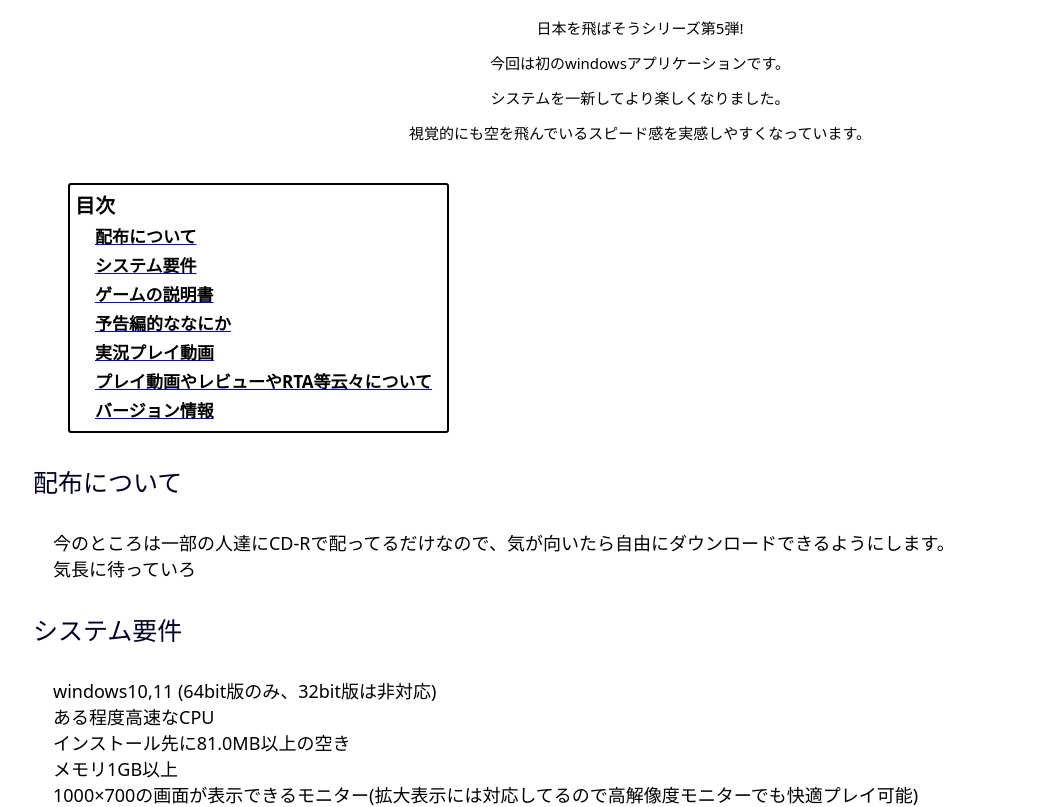
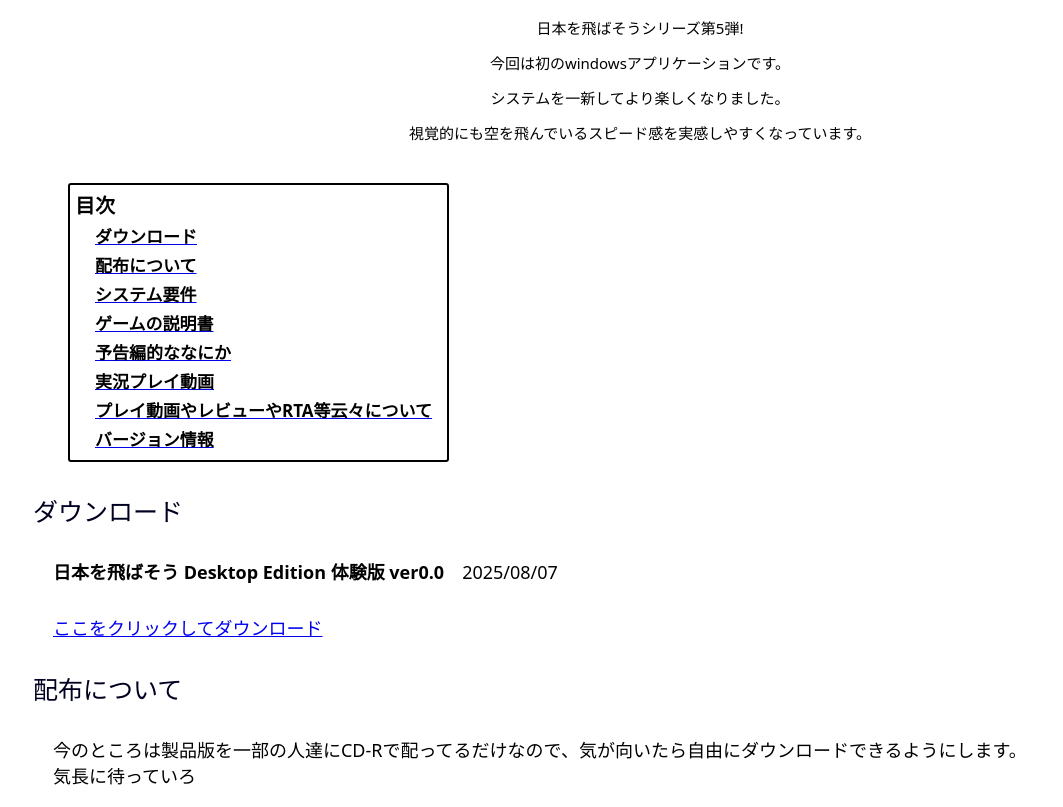
Before and after one commit to yudofusite/japan_desktop, a plain HTML site: page index.html in a window 1280 px wide. Shown: the part 179-986 px from the top of the page, without its empty margins (0-1063 px from the left). Drawn offline with Linux system fonts and the light colour scheme.

Commit message:
Update index.html

```diff
--- a/index.html
+++ b/index.html
@@ -140,6 +140,7 @@
     <br>
     <div class="mk_f">
       目次<br>
+      <a href="#down"><div class="mk">ダウンロード</div></a>
       <a href="#hif"><div class="mk">配布について</div></a>
       <a href="#sys"><div class="mk">システム要件</div></a>
       <a href="#dkl"><div class="mk">ゲームの説明書</div></a>
@@ -148,9 +149,15 @@
       <a href="#pld"><div class="mk">プレイ動画やレビューやRTA等云々について</div></a>
       <a href="#version_info"><div class="mk">バージョン情報</div></a>
     </div>
+    <span id="down">
+      <div class="kmd">ダウンロード</div>
+      <div class="dosa"><b>日本を飛ばそう Desktop Edition 体験版 ver0.0</b>　2025/08/07</div>
+      <a href="https://drive.google.com/uc?export=download&id=1Beu1YSZYfFQRbS_gvIVNlZIyRik2K8zc"><div class="dosa">ここをクリックしてダウンロード</div></a>
+      <div class="dosa"></div>
+    </span>
     <span id="hif">
     <div class="kmd">配布について</div>
-    <div class="dosa">今のところは一部の人達にCD-Rで配ってるだけなので、気が向いたら自由にダウンロードできるようにします。<br>
+    <div class="dosa">今のところは製品版を一部の人達にCD-Rで配ってるだけなので、気が向いたら自由にダウンロードできるようにします。<br>
       気長に待っていろ</div>
     </span>
     <span id="sys">
```
